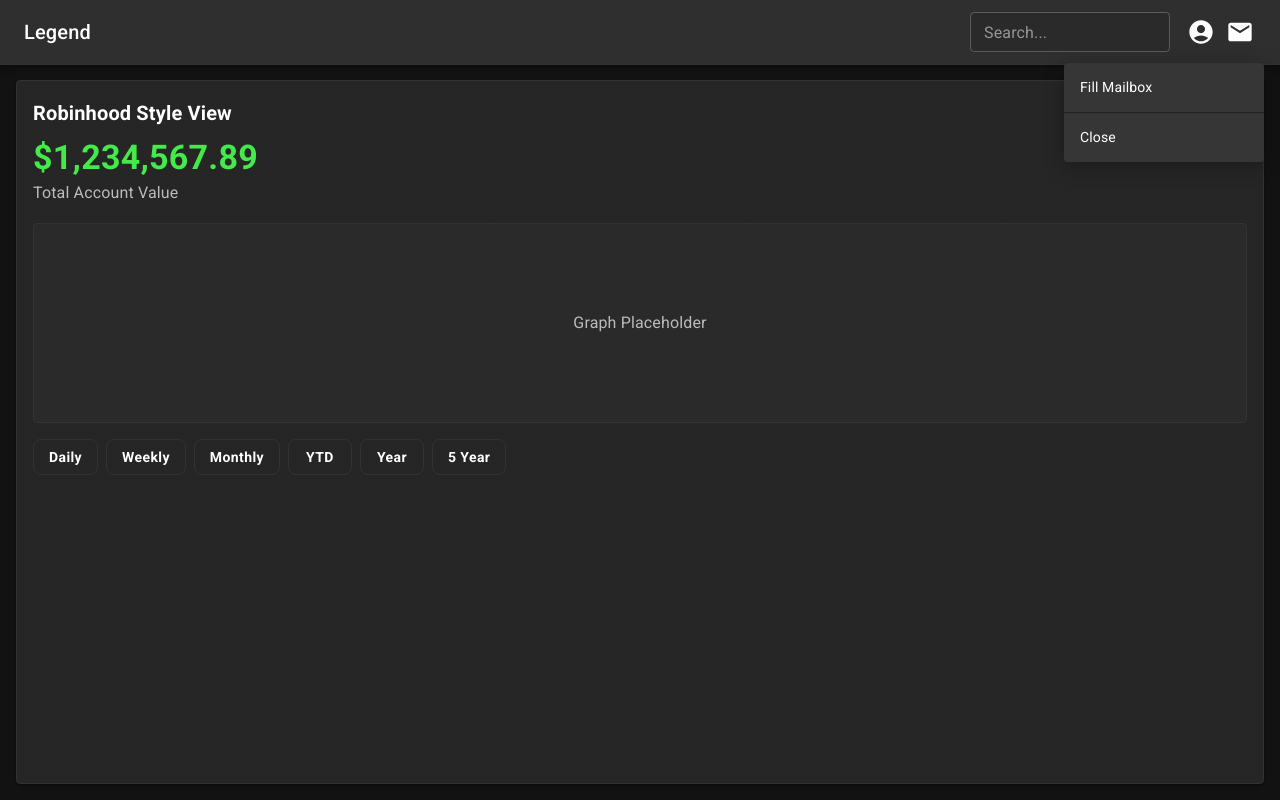
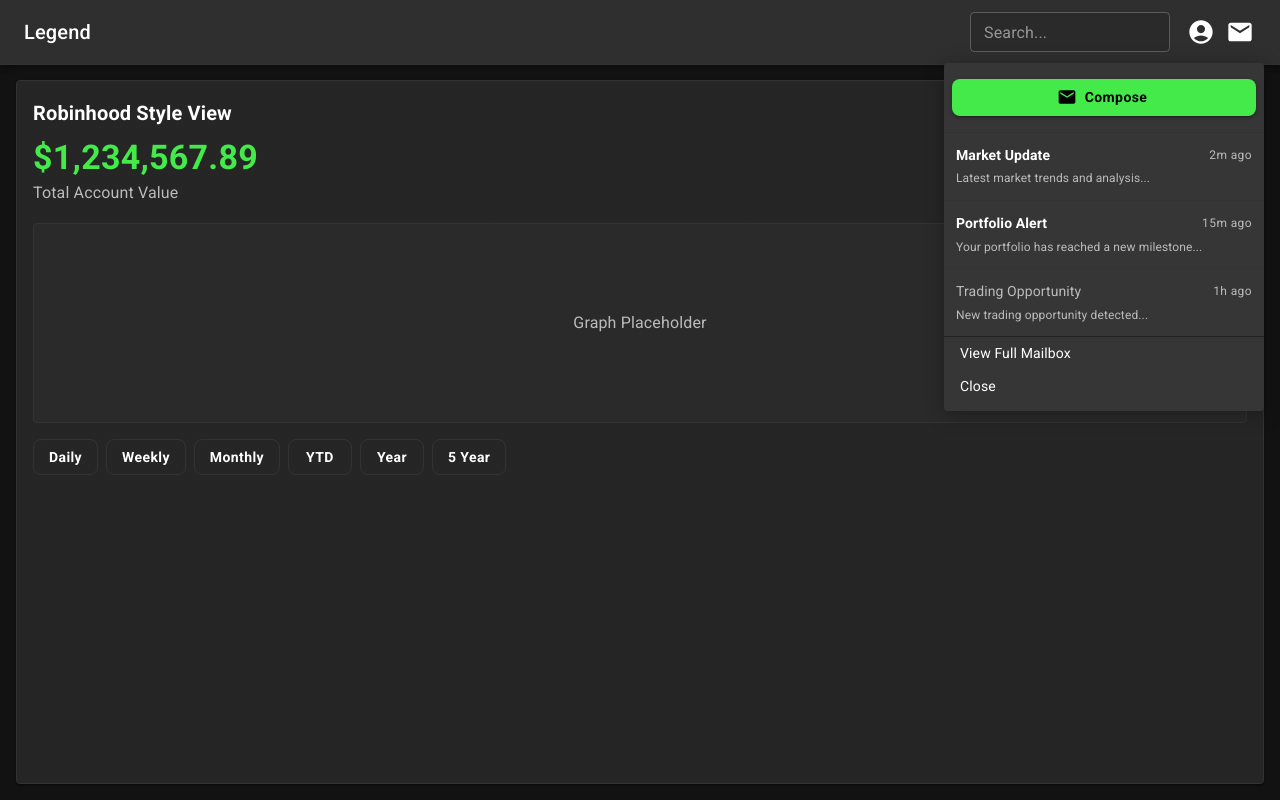
Before and after one commit to oldwestsolutions/jpmorgan, a React (Create React App) app: page /legend in a window 1280 px wide. Both pictures are taken after a click on the button 1240 px from the left and 32 px from the top of the page. Built offline with nearby package versions, Linux system fonts and the light colour scheme.

Commit message:
Enhance mail dropdown with inbox preview and compose functionality

```diff
--- a/src/pages/Legend.tsx
+++ b/src/pages/Legend.tsx
@@ -148,6 +148,14 @@
   const [isMailOpen, setIsMailOpen] = useState(false);
   const [mailAnchorEl, setMailAnchorEl] = useState<null | HTMLElement>(null);
   const [isMailboxFull, setIsMailboxFull] = useState(false);
+  const [isComposing, setIsComposing] = useState(false);
+
+  // Sample messages for preview
+  const sampleMessages = [
+    { id: 1, subject: 'Market Update', preview: 'Latest market trends and analysis...', time: '2m ago', unread: true },
+    { id: 2, subject: 'Portfolio Alert', preview: 'Your portfolio has reached a new milestone...', time: '15m ago', unread: true },
+    { id: 3, subject: 'Trading Opportunity', preview: 'New trading opportunity detected...', time: '1h ago', unread: false },
+  ];
 
   const handleSearch = (query: string) => {
     if (query.toLowerCase() === 'netflix') {
@@ -205,6 +213,11 @@
 
   const handleMailboxToggle = () => {
     setIsMailboxFull(!isMailboxFull);
+    handleMailClose();
+  };
+
+  const handleComposeClick = () => {
+    setIsComposing(true);
     handleMailClose();
   };
 
@@ -588,7 +601,8 @@
           bgcolor: '#1a1a1a',
           color: 'white',
           mt: 1.5,
-          minWidth: 200,
+          width: 320,
+          maxHeight: 400,
           boxShadow: '0 4px 20px rgba(0,0,0,0.3)',
           '& .MuiMenuItem-root': {
             fontSize: '0.875rem',
@@ -599,12 +613,166 @@
         }
       }}
     >
+      <Box sx={{ p: 1, borderBottom: '1px solid #333' }}>
+        <Button
+          fullWidth
+          variant="contained"
+          startIcon={<Mail />}
+          onClick={handleComposeClick}
+          sx={{
+            bgcolor: '#43ea4a',
+            color: '#000',
+            '&:hover': { bgcolor: '#2fc437' },
+            mb: 1
+          }}
+        >
+          Compose
+        </Button>
+      </Box>
+      <Box sx={{ maxHeight: 300, overflow: 'auto' }}>
+        {sampleMessages.map((message) => (
+          <MenuItem
+            key={message.id}
+            sx={{
+              display: 'block',
+              p: 1.5,
+              borderBottom: '1px solid #333',
+              '&:last-child': { borderBottom: 'none' }
+            }}
+          >
+            <Box sx={{ display: 'flex', justifyContent: 'space-between', alignItems: 'center', mb: 0.5 }}>
+              <Typography
+                variant="subtitle2"
+                sx={{
+                  fontWeight: message.unread ? 600 : 400,
+                  color: message.unread ? '#fff' : 'text.secondary'
+                }}
+              >
+                {message.subject}
+              </Typography>
+              <Typography variant="caption" color="text.secondary">
+                {message.time}
+              </Typography>
+            </Box>
+            <Typography
+              variant="body2"
+              color="text.secondary"
+              sx={{
+                fontSize: '0.75rem',
+                overflow: 'hidden',
+                textOverflow: 'ellipsis',
+                whiteSpace: 'nowrap'
+              }}
+            >
+              {message.preview}
+            </Typography>
+          </MenuItem>
+        ))}
+      </Box>
+      <Divider sx={{ bgcolor: '#333' }} />
       <MenuItem onClick={handleMailboxToggle}>
-        {isMailboxFull ? 'Empty Mailbox' : 'Fill Mailbox'}
+        {isMailboxFull ? 'Empty Mailbox' : 'View Full Mailbox'}
       </MenuItem>
-      <Divider sx={{ bgcolor: '#333' }} />
       <MenuItem onClick={handleMailClose}>Close</MenuItem>
     </Menu>
+  );
+
+  const renderComposeMessage = () => (
+    <motion.div
+      initial={{ opacity: 0, y: 20 }}
+      animate={{ opacity: 1, y: 0 }}
+      exit={{ opacity: 0, y: 20 }}
+      transition={{ duration: 0.3 }}
+    >
+      <Paper sx={{
+        p: 2,
+        bgcolor: '#1a1a1a',
+        color: 'white',
+        border: '1px solid #333',
+        height: '100%',
+        overflow: 'hidden',
+        display: 'flex',
+        flexDirection: 'column'
+      }}>
+        <Box sx={{ display: 'flex', justifyContent: 'space-between', alignItems: 'center', mb: 2 }}>
+          <Typography variant="h6">Compose Message</Typography>
+          <IconButton onClick={() => setIsComposing(false)} size="small">
+            <ExitToApp sx={{ color: '#43ea4a' }} />
+          </IconButton>
+        </Box>
+        <Box sx={{ flex: 1, display: 'flex', flexDirection: 'column', gap: 2 }}>
+          <TextField
+            label="To"
+            variant="outlined"
+            size="small"
+            fullWidth
+            sx={{
+              '& .MuiOutlinedInput-root': {
+                color: 'white',
+                '& fieldset': { borderColor: '#333' },
+                '&:hover fieldset': { borderColor: '#43ea4a' },
+                '&.Mui-focused fieldset': { borderColor: '#43ea4a' }
+              },
+              '& .MuiInputLabel-root': { color: 'text.secondary' }
+            }}
+          />
+          <TextField
+            label="Subject"
+            variant="outlined"
+            size="small"
+            fullWidth
+            sx={{
+              '& .MuiOutlinedInput-root': {
+                color: 'white',
+                '& fieldset': { borderColor: '#333' },
+                '&:hover fieldset': { borderColor: '#43ea4a' },
+                '&.Mui-focused fieldset': { borderColor: '#43ea4a' }
+              },
+              '& .MuiInputLabel-root': { color: 'text.secondary' }
+            }}
+          />
+          <TextField
+            label="Message"
+            variant="outlined"
+            multiline
+            rows={8}
+            fullWidth
+            sx={{
+              '& .MuiOutlinedInput-root': {
+                color: 'white',
+                '& fieldset': { borderColor: '#333' },
+                '&:hover fieldset': { borderColor: '#43ea4a' },
+                '&.Mui-focused fieldset': { borderColor: '#43ea4a' }
+              },
+              '& .MuiInputLabel-root': { color: 'text.secondary' }
+            }}
+          />
+          <Box sx={{ display: 'flex', justifyContent: 'flex-end', gap: 1 }}>
+            <Button
+              variant="outlined"
+              onClick={() => setIsComposing(false)}
+              sx={{
+                color: 'white',
+                borderColor: '#333',
+                '&:hover': { borderColor: '#43ea4a' }
+              }}
+            >
+              Cancel
+            </Button>
+            <Button
+              variant="contained"
+              sx={{
+                bgcolor: '#43ea4a',
+                color: '#000',
+                '&:hover': { bgcolor: '#2fc437' }
+              }}
+            >
+              Send
+            </Button>
+          </Box>
+        </Box>
+      </Paper>
+    </motion.div>
   );
 
   const renderMailbox = () => (
@@ -750,7 +918,9 @@
             >
               <Mail sx={{ fontSize: { xs: 24, sm: 28 } }} />
             </IconButton>
-            {renderMailDropdown()}
+            {isComposing ? (
+              renderComposeMessage()
+            ) : renderMailDropdown()}
           </Toolbar>
         </AppBar>
 
@@ -767,7 +937,9 @@
             position: 'relative'
           }}
         >
-          {isMailboxFull ? (
+          {isComposing ? (
+            renderComposeMessage()
+          ) : isMailboxFull ? (
             renderMailbox()
           ) : (
             selectedStock ? (
```
